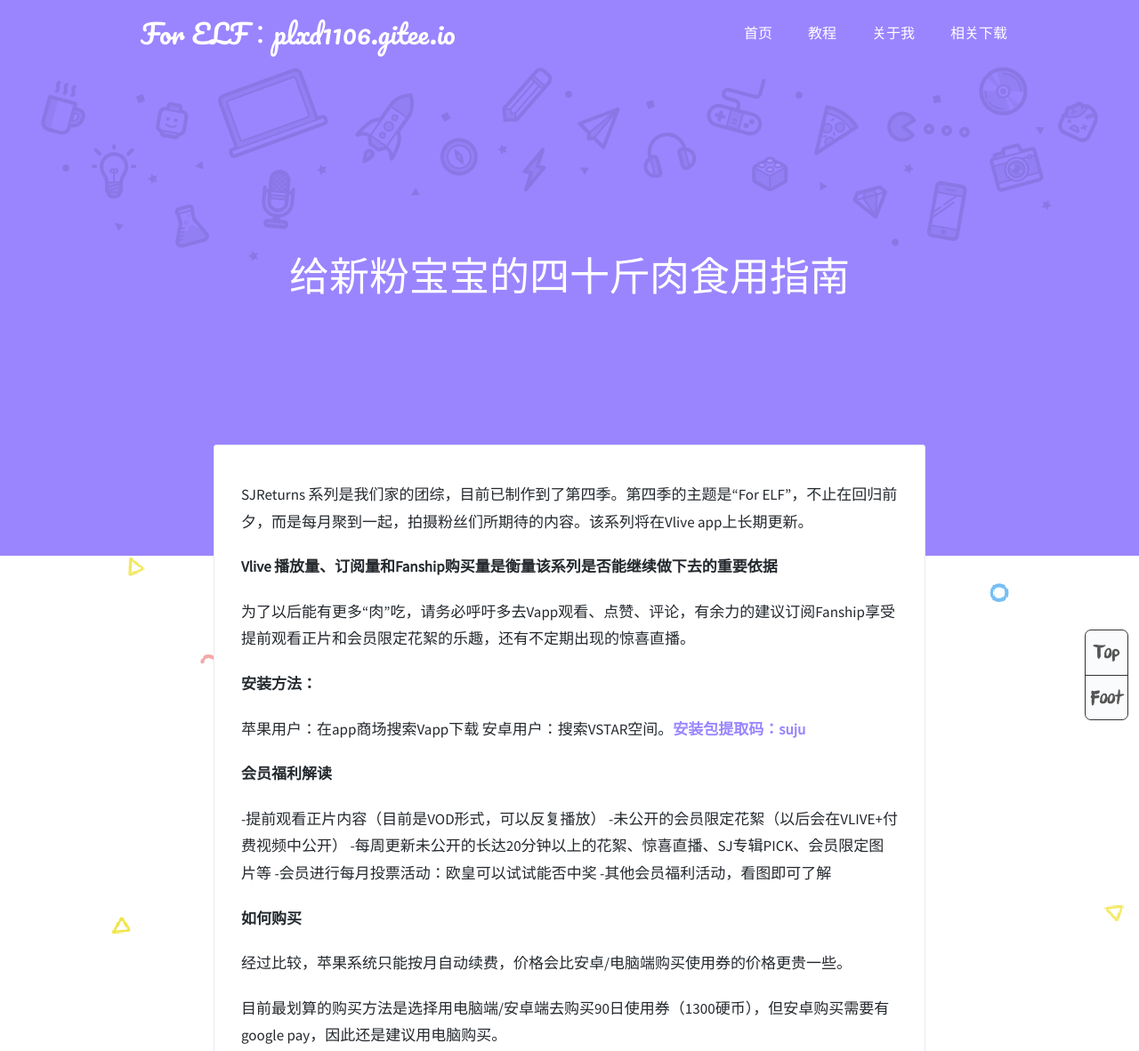
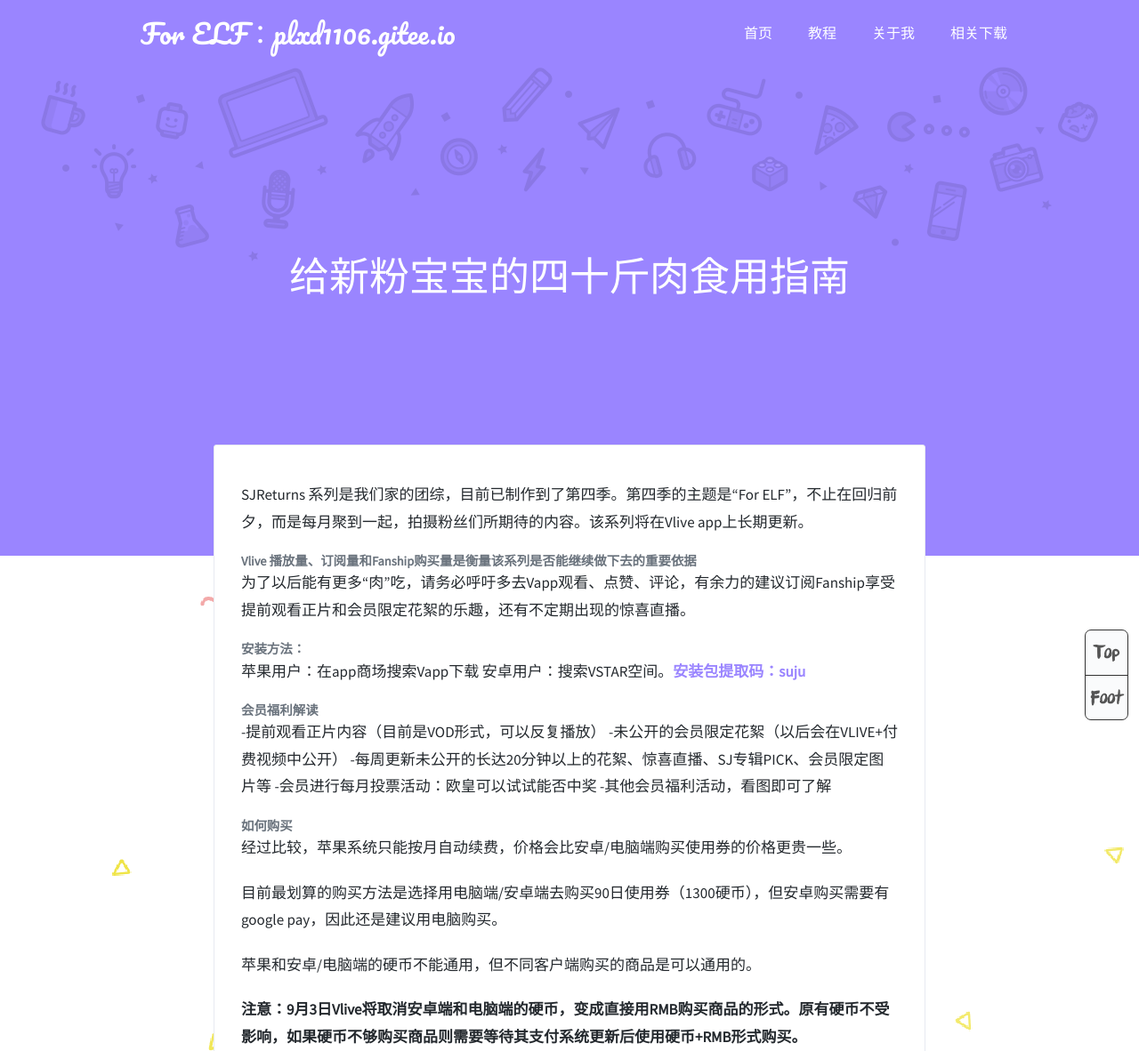
Before and after one commit to penglanxindong1106/penglanxindong1106.github.io, a Jekyll site: the page built from _posts/2020-08-12-给新粉宝宝的四十斤肉食用指南.md, in a window 1280 px wide. Shown: the top 1182 px of the page at 89% size. Built offline with Jekyll 4.4.1, drawn with Linux system fonts in a browser that asks for light colours; comment, search, counter and statistics services are not loaded; grey boxes are pictures that could not be loaded.

```diff
--- a/_posts/2020-08-12-给新粉宝宝的四十斤肉食用指南.md
+++ b/_posts/2020-08-12-给新粉宝宝的四十斤肉食用指南.md
@@ -8,16 +8,16 @@ tags:
 
 SJReturns 系列是我们家的团综，目前已制作到了第四季。第四季的主题是“For ELF”，不止在回归前夕，而是每月聚到一起，拍摄粉丝们所期待的内容。该系列将在Vlive app上长期更新。
 
-**Vlive 播放量、订阅量和Fanship购买量是衡量该系列是否能继续做下去的重要依据**
+###### **Vlive 播放量、订阅量和Fanship购买量是衡量该系列是否能继续做下去的重要依据**
 
 为了以后能有更多“肉”吃，请务必呼吁多去Vapp观看、点赞、评论，有余力的建议订阅Fanship享受提前观看正片和会员限定花絮的乐趣，还有不定期出现的惊喜直播。
 
-**安装方法：**
+###### **安装方法：**
 
 苹果用户：在app商场搜索Vapp下载
 安卓用户：搜索VSTAR空间。[安装包提取码：suju](https://pan.baidu.com/s/1pQXWUqrtl4-UBfHWzPcfnw)
 
-**会员福利解读**
+###### **会员福利解读**
 
 -提前观看正片内容（目前是VOD形式，可以反复播放）
 -未公开的会员限定花絮（以后会在VLIVE+付费视频中公开）
@@ -25,7 +25,7 @@ SJReturns 系列是我们家的团综，目前已制作到了第四季。第四
 -会员进行每月投票活动：欧皇可以试试能否中奖
 -其他会员福利活动，看图即可了解
 
-**如何购买**
+###### **如何购买**
 
 经过比较，苹果系统只能按月自动续费，价格会比安卓/电脑端购买使用券的价格更贵一些。
 
```
